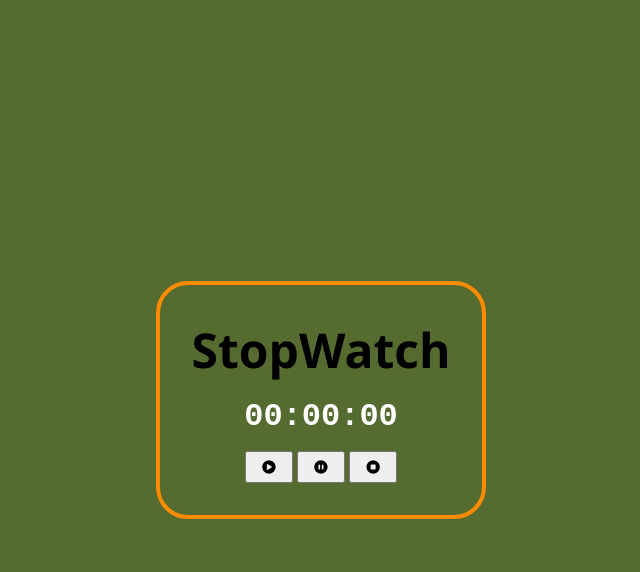
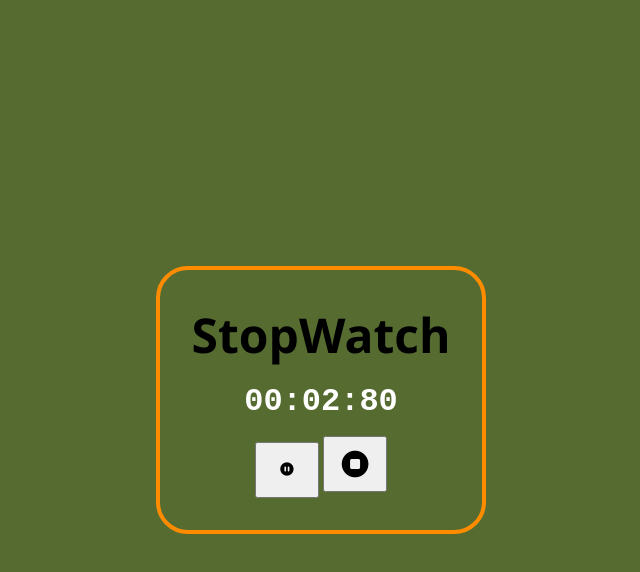
Before and after one commit to Onarman/Stop-Watch, a plain HTML site: page index.html in a window 1280 px wide. Both pictures are taken after a click on the button 587 px from the left and 467 px from the top of the page. Shown: the whole page, without its empty margins (319-959 px from the left). Drawn offline with Linux system fonts and the light colour scheme; a web font is replaced by a local one.

Commit message:
almost done

```diff
--- a/app.js
+++ b/app.js
@@ -1,18 +1,23 @@
 
 // console.log(min);
 let btnStart = document.querySelector(".start");
-let btnPause = document.querySelector(".pause");
-let btnrestart = document.querySelector(".restart");
+let btnRestart = document.querySelector(".restart");
+let clock =document.querySelector("#clock p");
+
 
 let min = 0;
 let sec = 0;
 let msec = 0;
+let run = false;
+let interval;
 
 const timer = () => {
+
     msec++;
     if(msec == 100){
         sec++;
         msec = 0;
+
     }
 
     if (sec == 60){
@@ -24,6 +29,19 @@ const timer = () => {
 min=String(min).length < 2 ? "0" + min : min;
 sec=String(sec).length < 2 ? "0" + sec : sec;
 msec=String(msec).length < 2 ? "0" + msec : msec;
-clock.innerHTML= `{min}:{sec}:{msec}`;
+clock.innerHTML= `${min}:${sec}:${msec}`;
 
 }
+
+btnStart.addEventListener("click", () =>{
+
+    run=!run;
+    if(run){
+        interval = setInterval(timer,10);
+        btnStart.innerHTML= `<i class="fa-solid fa-circle-pause "></i>`
+    }
+    else{
+        clearInterval(interval);
+        btnStart.innerHTML=`<i class="fa-solid fa-circle-play "></i>`;
+    }
+})
--- a/index.html
+++ b/index.html
@@ -20,11 +20,11 @@
             </div>
             <div class="buttons">
 
-                <button class="btn start" id="start"><i class="fa-solid fa-circle-play"></i></button>
+                <button class="btn start" id="start"><i class="fa-solid fa-circle-play fa-2x"></i></button>
 
-                <button class="btn pause"><i class="fa-solid fa-circle-pause"></i></button>
 
-                <button class="btn restart"><i class="fa-solid fa-circle-stop"></i></button>
+
+                <button class="btn restart"><i class="fa-solid fa-circle-stop fa-2x"></i></button>
             </div>
 
 
--- a/style.css
+++ b/style.css
@@ -49,7 +49,7 @@ h1{
 }
 
 .btn{
-    width: 3rem;
-    height: 2rem;
+    width: 4rem;
+    height: 3.5rem;
     cursor: pointer;
 }
```
